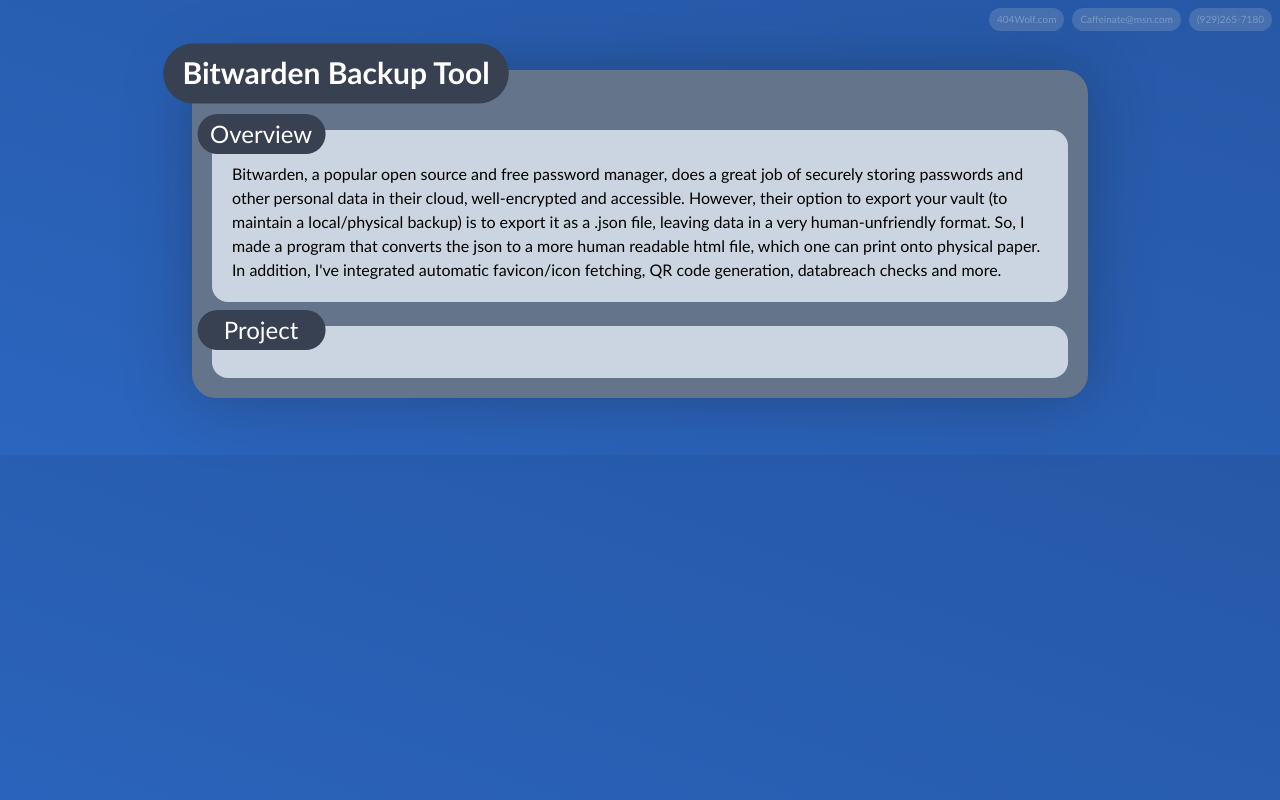
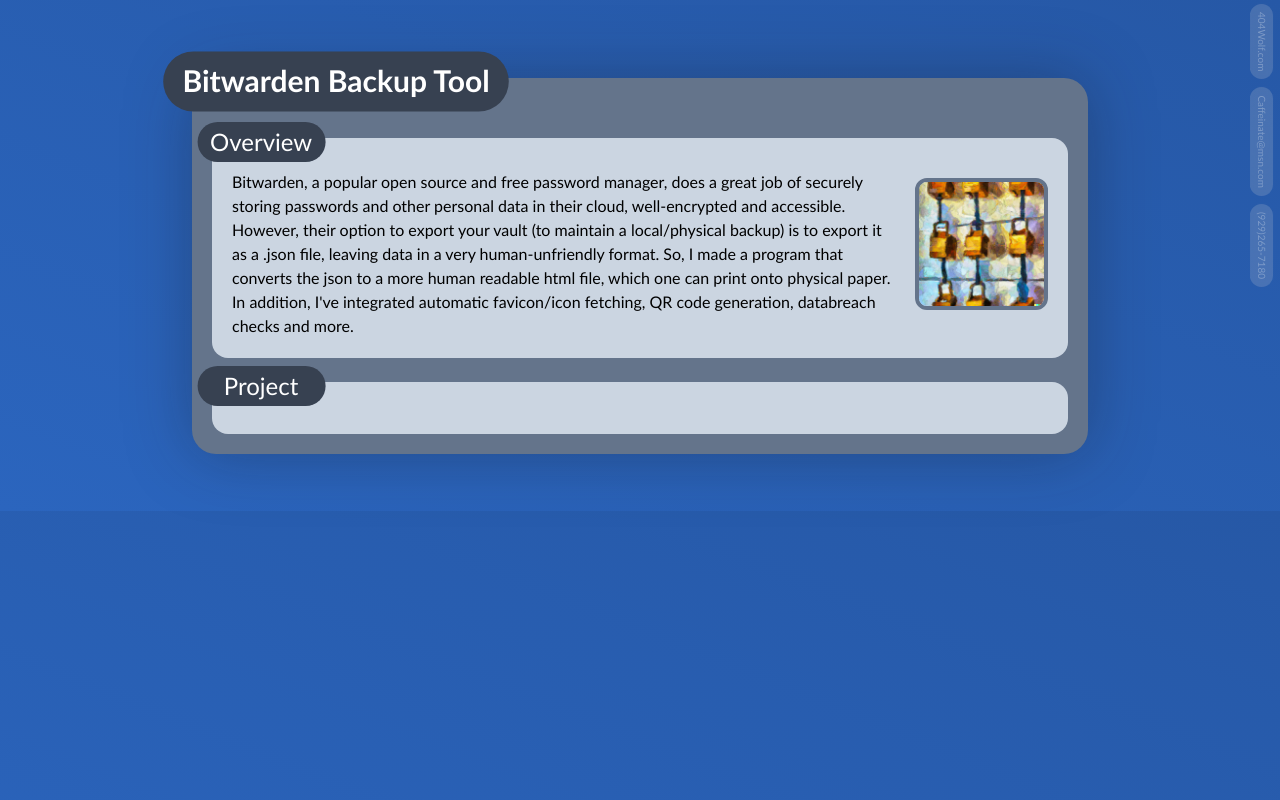
Before and after one commit to 404Wolf/404Wolf.com, a Next.js app: page /projects/bitwardenBackup in a window 1280 px wide. Built offline with nearby package versions, Linux system fonts and the light colour scheme.

Commit message:
Fix basic contacts on scroll

```diff
--- a/src/components/layouts/MainLayout.js
+++ b/src/components/layouts/MainLayout.js
@@ -5,15 +5,19 @@ import Greeter from "../header/Greeter";
 const MainLayout = ({ children, header, headerWidth="w-full sm:w-fit", type=true }) => {
     return (
         <div>
-            <div className="bg-slate-500 p-5 sm:p-0 rounded-3xl mb-5 sm:mb-3 sm:bg-transparent">
+            <div className="bg-slate-500 p-5 sm:p-0 rounded-3xl mb-5 sm:bg-transparent">
                 <div className="bg-slate-300 sm:bg-transparent p-5 sm:p-0 rounded-2xl">
                     {header && <Link href="/">
-                        <div className={ `sm:absolute bg-gray-700 text-white rounded-3xl sm:rounded-full py-2 sm:py-[6px] px-4 mx-auto mb-1 sm:mb-4 sm:my-0 sm:mx-0 ${headerWidth} sm:scale-[120%] sm:-translate-y-[1.35rem] text-[4.2vw] xs:text-[4.5vw] sm:text-[25px] text-center sm:text-left font-bold z-50` }>
+                        <div className={ `sm:absolute bg-gray-700 text-white rounded-3xl sm:rounded-full py-2 sm:py-[6px] px-4 mx-auto sm:mx-0 ${headerWidth} sm:scale-[120%] sm:-translate-y-[1.35rem] text-[4.2vw] xs:text-[4.5vw] sm:text-[25px] text-center sm:text-left font-bold z-50` }>
                             { type && header || <Greeter/> }
+                        </div>
+
+                        <div className="block sm:hidden mx-auto -mb-3">
+                            <BasicContacts/>
                         </div>
                     </Link>}
 
-                    <div className="sm:absolute sm:top-[10rem] sm:right-[-8rem] md:right-[-7.7rem] lg:top-0 lg:right-2 sm:rotate-90 lg:rotate-0 z-50 -mb-4 sm:mb-1">
+                    <div className="hidden sm:block absolute sm:fixed sm:top-[7.9rem] sm:right-[-8rem] md:right-[-7.7rem] sm:rotate-90 z-50 -mb-4 sm:mb-1">
                         <BasicContacts/>
                     </div>
                 </div>
--- a/src/components/projects/ProjectImage.js
+++ b/src/components/projects/ProjectImage.js
@@ -1,18 +1,18 @@
 import Link from "next/link";
 import Tag from "../misc/Tag";
 
-const ProjectImage = ({ tag, alt, src, float, styles={} }) => {
+const ProjectImage = ({ tag, alt, src, float, imageClasses, styles={} }) => {
     return (
         <Link href={ src }>
             <div className="relative inline-block float-right container my-2 duration-100 hover:scale-105" style={ styles }>
                 <img
                     src={ src }
                     alt={ tag || alt }
-                    className="border-slate-500 bg-slate-200 border-4"
+                    className={ `rounded-xl border-slate-500 bg-slate-200 border-4 ${imageClasses}` }
                 />
-                <Tag position={ float ? "none" : ((float == "left") ? "br" : "bl") }>
+                {tag && <Tag position={ float ? "none" : ((float == "left") ? "br" : "bl") }>
                     { tag }
-                </Tag>
+                </Tag>}
             </div>
         </Link>
     );
--- a/src/pages/projects/[projectId].js
+++ b/src/pages/projects/[projectId].js
@@ -8,6 +8,7 @@ import ReactDOMServer from 'react-dom/server';
 import Tag from '@/components/misc/Tag';
 import Link from 'next/link';
 import ProjectImage from '@/components/projects/ProjectImage';
+import Image from "next/image"
 
 const Project = ({ projectId, projectData }) => {
     const [ projectMd, setProjectMd ] = useState('Loading...')
@@ -83,7 +84,15 @@ const Project = ({ projectId, projectData }) => {
     return (
         <MainLayout header={ projectData.name }>
             <div className={projectData.description && "mt-1 sm:mt-10"}>
-                { projectData.description && <Tile title="Overview" className={"mb-6"}>{ projectData.description }</Tile> }
+                {projectData.description &&
+                <Tile title="Overview" className="flex gap-5 mb-6">
+                    <div className="basis-5/6">
+                        {projectData.description}
+                    </div>
+                    <div className="relative basis-1/6 pointer-events-none">
+                        <ProjectImage src={ projectData.cover }/>
+                    </div>
+                </Tile>}
 
                 <Tile className="overflow-auto" title="Project">
                     <ReactMarkdown className="markdown" rehypePlugins={[rehypeRaw]}>
```
